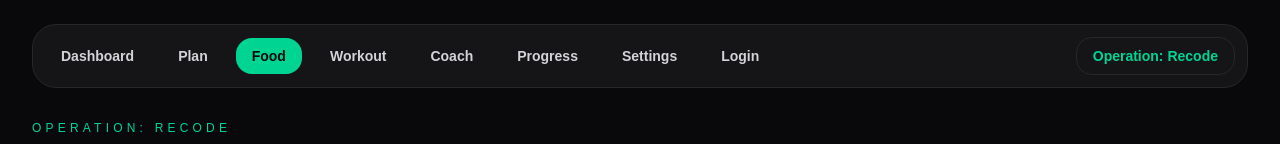
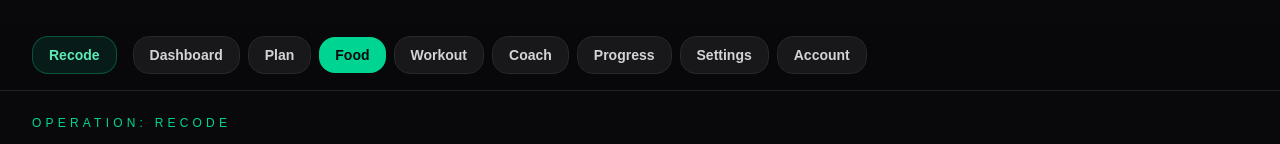
Before and after one commit to ptjaijai/operation-recode, a Next.js app: page /food in a window 1280 px wide. Shown: the top 144 px of the page. Built offline with nearby package versions, Linux system fonts and the light colour scheme; no server answers.

Commit message:
Fix PWA manifest icon purpose

```diff
--- a/app/AppNav.tsx
+++ b/app/AppNav.tsx
@@ -1,5 +1,6 @@
 "use client";
 
+import Link from "next/link";
 import { usePathname } from "next/navigation";
 
 const links = [
@@ -10,43 +11,45 @@ const links = [
   { href: "/coach", label: "Coach" },
   { href: "/progress", label: "Progress" },
   { href: "/settings", label: "Settings" },
-  { href: "/login", label: "Login" },
+  { href: "/login", label: "Account" },
 ];
 
 export default function AppNav() {
   const pathname = usePathname();
 
-  function isActive(href: string) {
-    if (href === "/") return pathname === "/";
-    return pathname.startsWith(href);
-  }
+  return (
+    <header className="sticky top-0 z-50 -mx-5 mb-6 border-b border-zinc-800/80 bg-zinc-950/90 px-5 py-3 backdrop-blur md:-mx-8 md:px-8">
+      <div className="mx-auto flex w-full max-w-7xl items-center gap-3 overflow-x-auto pb-1">
+        <Link
+          href="/"
+          className="mr-1 shrink-0 rounded-2xl border border-emerald-400/30 bg-emerald-400/10 px-4 py-2 text-sm font-black text-emerald-300"
+        >
+          Recode
+        </Link>
+
+        <nav className="flex min-w-max items-center gap-2">
+          {links.map((link) => {
+            const isActive =
+              link.href === "/"
+                ? pathname === "/"
+                : pathname.startsWith(link.href);
 
             return (
-    <div className="mb-8 flex flex-wrap items-center gap-3 rounded-3xl border border-zinc-800 bg-zinc-900/80 p-3">
-      {links.map((link) => {
-        const active = isActive(link.href);
-
-        return (
-          <a
+              <Link
                 key={link.href}
                 href={link.href}
                 className={
-              active
-                ? "rounded-2xl bg-emerald-400 px-4 py-2 text-sm font-black text-zinc-950 hover:bg-emerald-300"
-                : "rounded-2xl px-4 py-2 text-sm font-bold text-zinc-300 hover:bg-zinc-800 hover:text-white"
+                  isActive
+                    ? "shrink-0 rounded-2xl bg-emerald-400 px-4 py-2 text-sm font-black text-zinc-950"
+                    : "shrink-0 rounded-2xl border border-zinc-800 bg-zinc-900 px-4 py-2 text-sm font-bold text-zinc-300 hover:bg-zinc-800"
                 }
               >
                 {link.label}
-          </a>
+              </Link>
             );
           })}
-
-      <a
-        href="/"
-        className="ml-auto rounded-2xl border border-zinc-800 px-4 py-2 text-sm font-black text-emerald-400"
-      >
-        Operation: Recode
-      </a>
+        </nav>
       </div>
+    </header>
   );
 }
--- /dev/null
+++ b/app/manifest.ts
@@ -0,0 +1,29 @@
+import type { MetadataRoute } from "next";
+
+export default function manifest(): MetadataRoute.Manifest {
+  return {
+    name: "Operation: Recode",
+    short_name: "Recode",
+    description: "A personal fitness, food, workout, and weight-loss tracker.",
+    start_url: "/",
+    scope: "/",
+    display: "standalone",
+    background_color: "#09090b",
+    theme_color: "#34d399",
+    orientation: "portrait",
+    icons: [
+      {
+        src: "/icon.svg",
+        sizes: "any",
+        type: "image/svg+xml",
+        purpose: "any",
+      },
+      {
+        src: "/icon.svg",
+        sizes: "any",
+        type: "image/svg+xml",
+        purpose: "maskable",
+      },
+    ],
+  };
+}
```
Also changed, not shown: public/icon.svg (added). Lines whose indentation alone changed are shown as unchanged.
